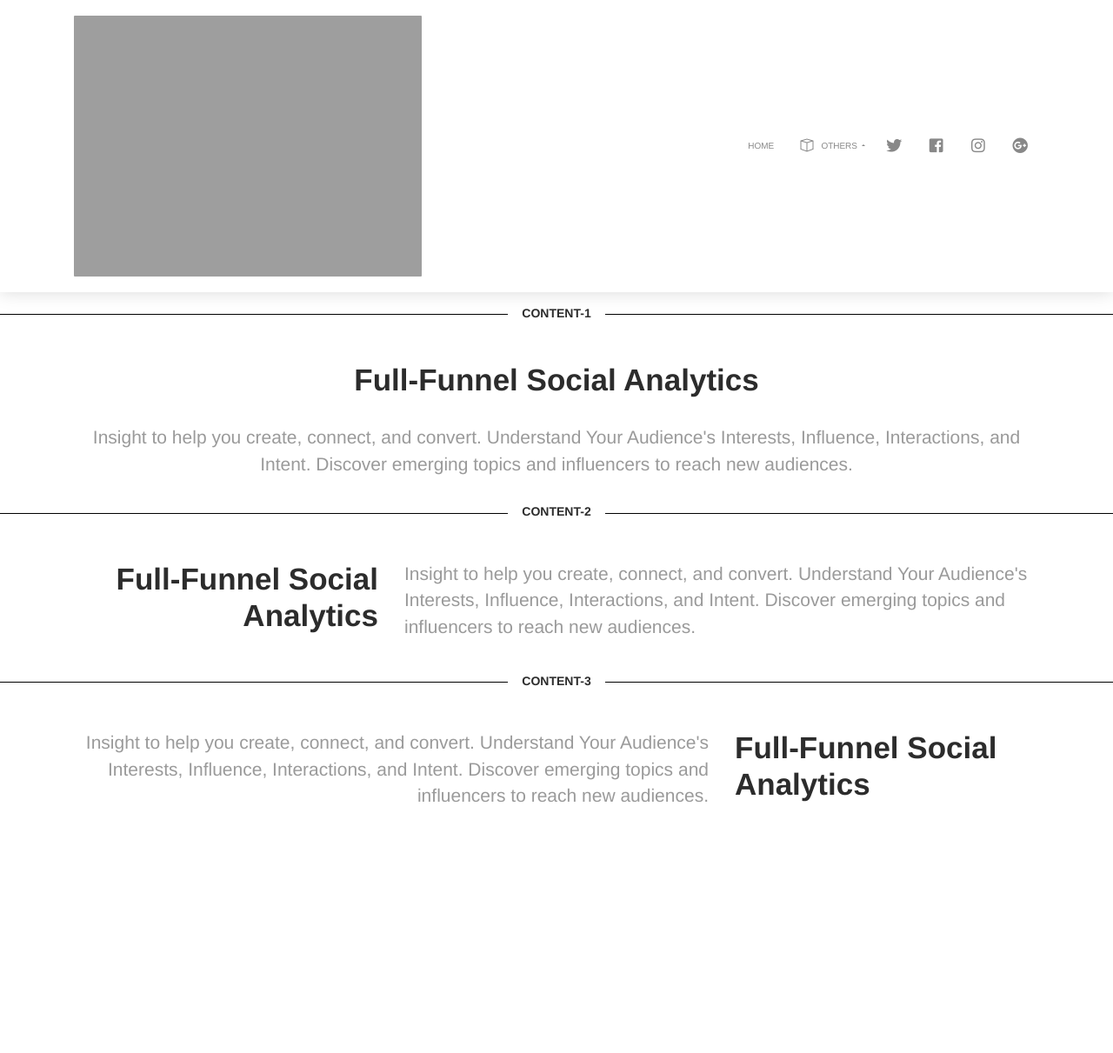
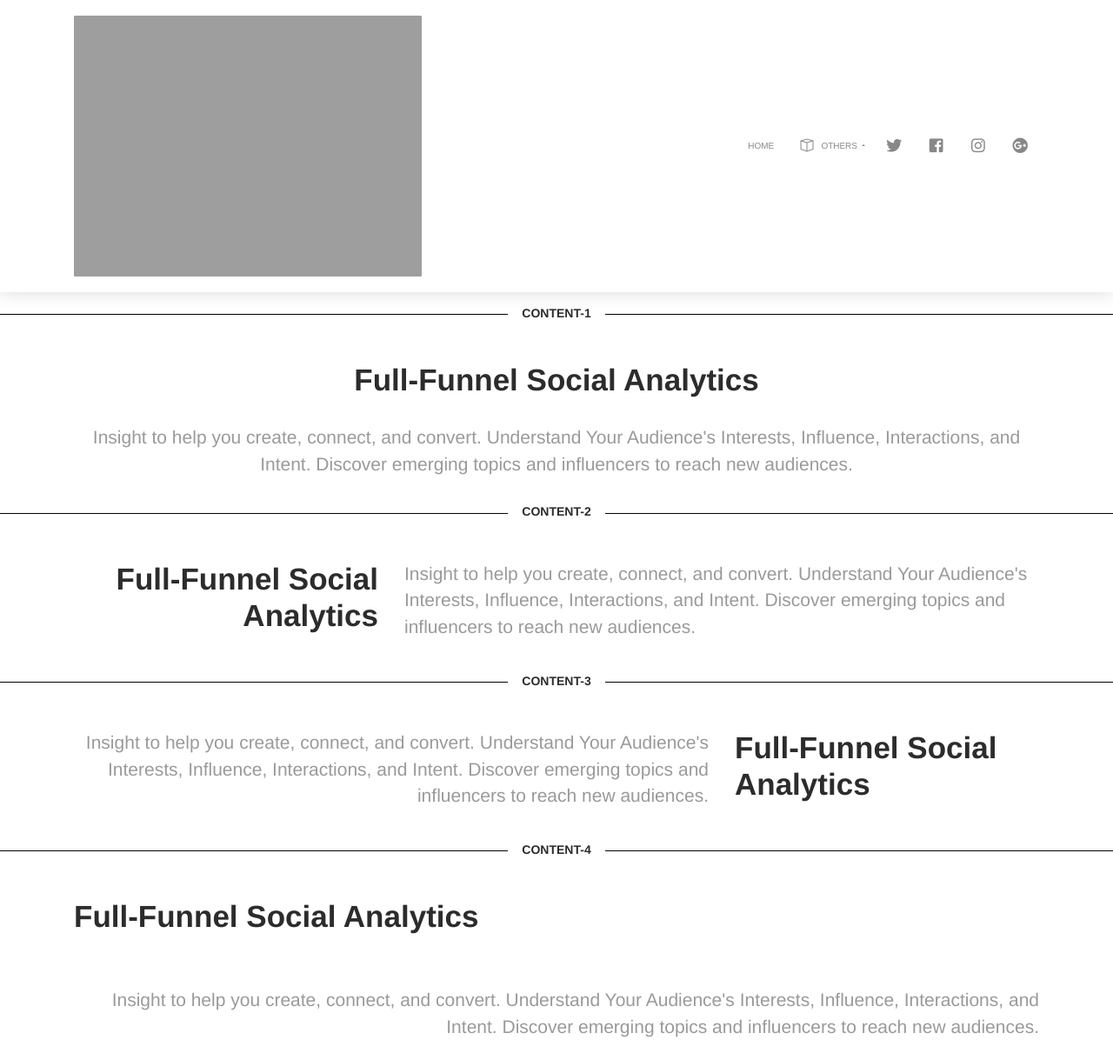
Before and after one commit to julioarhernandez/ssg, a Jekyll site: the page built from pages/mocks/content/index.html, in a window 1280 px wide. Shown: the whole page at 87% size. Built offline with Jekyll 4.4.1, drawn with Linux system fonts in a browser that asks for light colours; before the commit the page ends 953 px from its top, so only the background shows below that.

Commit message:
Content 4

```diff
--- /dev/null
+++ b/_data/mocks/content/content-4.yml
@@ -0,0 +1,5 @@
+id: ""
+title: 'Full-Funnel Social Analytics'
+title-class: "text-md-left text-center"
+description-class: "h4 description text-right column-count-2"
+description: "Insight to help you create, connect, and convert. Understand Your Audience's Interests, Influence, Interactions, and Intent. Discover emerging topics and influencers to reach new audiences."
--- a/_includes/content/content-4.html
+++ b/_includes/content/content-4.html
@@ -1,10 +1,10 @@
 <div class="content-4"{% if include.data.id %} id="{{ include.data.id}}"{% endif %}>
     <div class="container">
         <div class="row">
-            <div class="col-md-4">
+            <div class="col-12">
                 <h2 class="title{% if include.data.title-class %} {{include.data.title-class}}{% endif %}">{{ include.data.title }}</h2>
             </div>
-            <div class="col-md-8">
+            <div class="col-12">
                 <div class="{{include.data.description-class}}">{{ include.data.description }}</div>
             </div>
         </div>
--- a/devassets/scss/now-ui-kit/_variables.scss
+++ b/devassets/scss/now-ui-kit/_variables.scss
@@ -156,7 +156,7 @@ $font-paragraph:               1.2em          !default;
 $font-size-navbar:             1em          !default;
 $font-size-mini:               0.7142em     !default;
 $font-size-small:              0.8571em     !default;
-$font-size-base:               14px         !default;
+$font-size-base:               16px         !default;
 $font-size-large:              1em          !default;
 $font-size-large-navbar:       20px         !default;
 $font-size-blockquote:         1.1em        !default; // ~ 15px
--- a/pages/mocks/content/index.html
+++ b/pages/mocks/content/index.html
@@ -14,3 +14,5 @@ permalink: /mocks/content/
 {% include content/content-2.html data=site.data.mocks.content.content-2 %}
 {% include separators/separator.html text="content-3" %}
 {% include content/content-3.html data=site.data.mocks.content.content-3 %}
+{% include separators/separator.html text="content-4" %}
+{% include content/content-4.html data=site.data.mocks.content.content-4 %}
```
